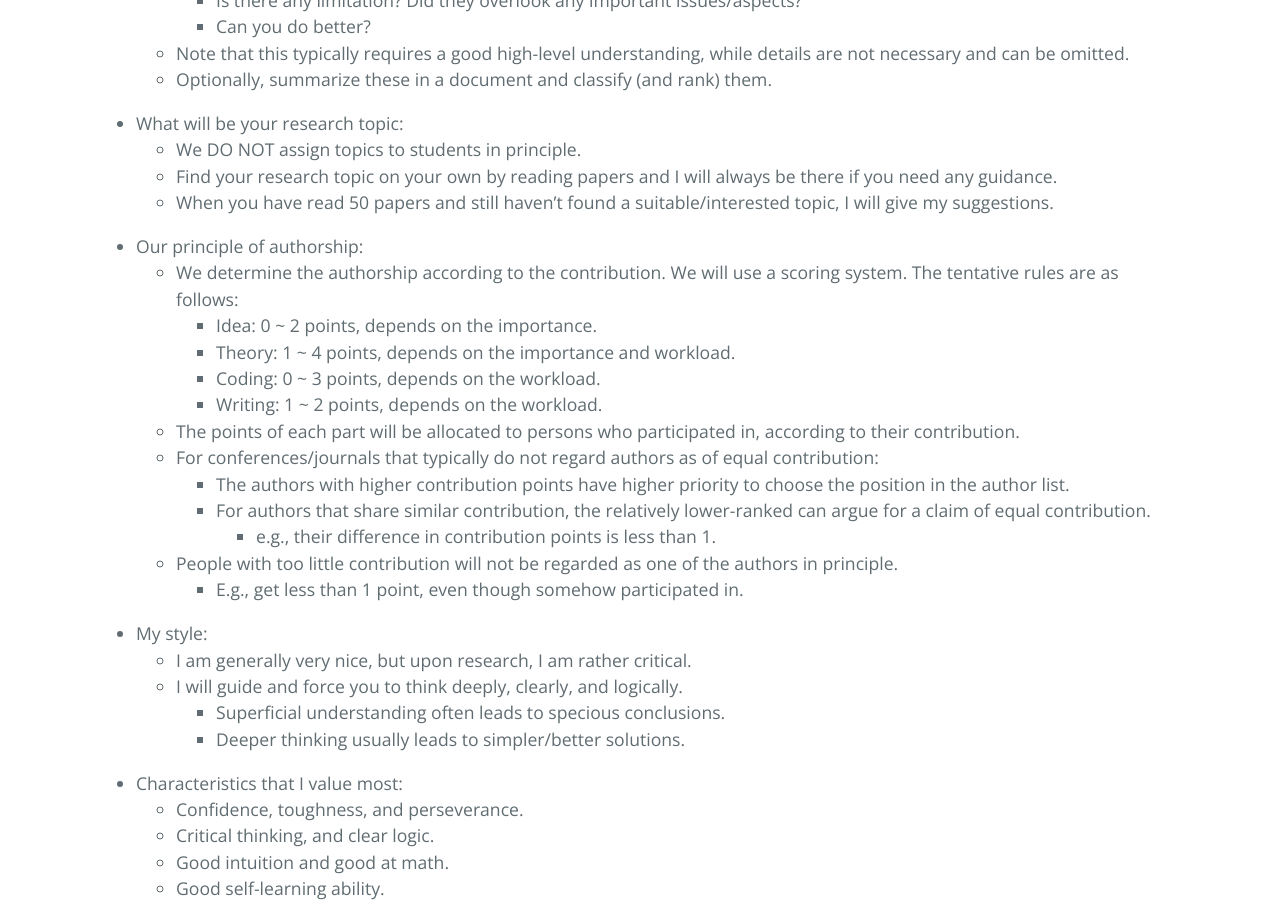
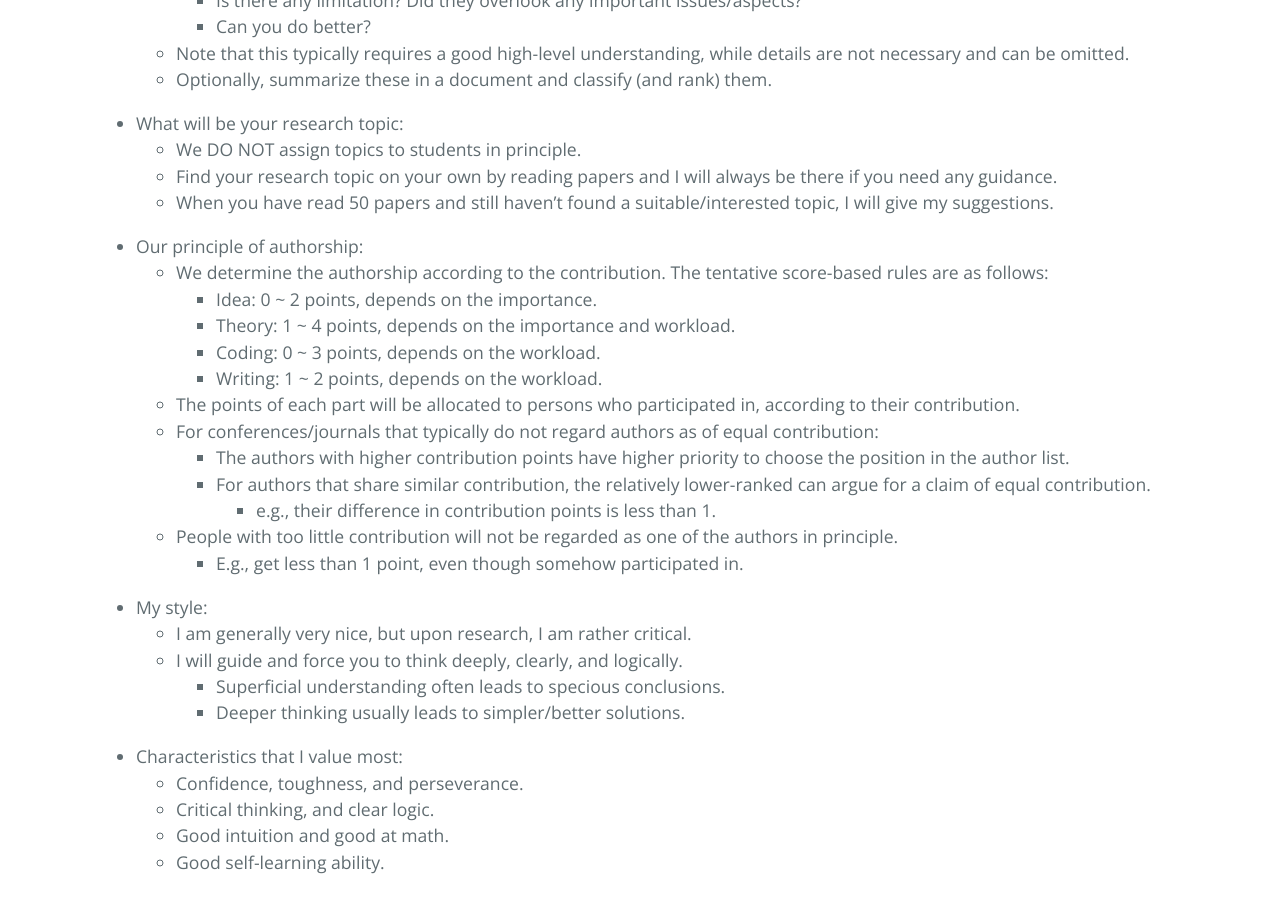
Before and after one commit to ZhimingZhou/zhimingzhou.github.io, a Jekyll site: the page built from _posts/2021-10-11-Prospective-Students.md, in a window 1280 px wide and 900 px high, scrolled down 959 px. Built offline with Jekyll 4.4.1, drawn with Linux system fonts in a browser that asks for light colours; comment, search, counter and statistics services are not loaded.

Commit message:
Update 2021-10-11-Prospective-Students.md

```diff
--- a/_posts/2021-10-11-Prospective-Students.md
+++ b/_posts/2021-10-11-Prospective-Students.md
@@ -43,7 +43,7 @@ I’m looking for talented students with enthusiasm for fundamental research in
 
 <!--  -->
 - Our principle of authorship:
-	- We determine the authorship according to the contribution. We will use a scoring system. The tentative rules are as follows:
+	- We determine the authorship according to the contribution. The tentative score-based rules are as follows:
 		- Idea: 0 ~ 2 points, depends on the importance.
 		- Theory: 1 ~ 4 points, depends on the importance and workload.
 		- Coding: 0 ~ 3 points, depends on the workload.
```
